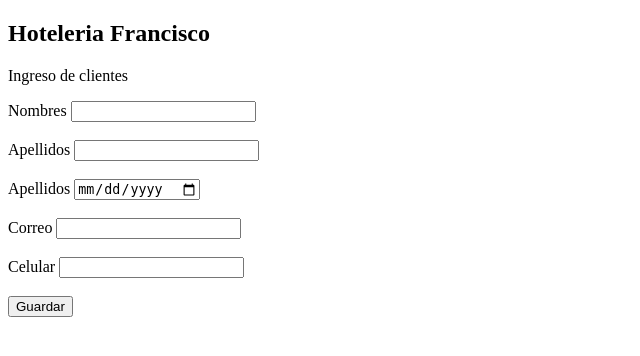
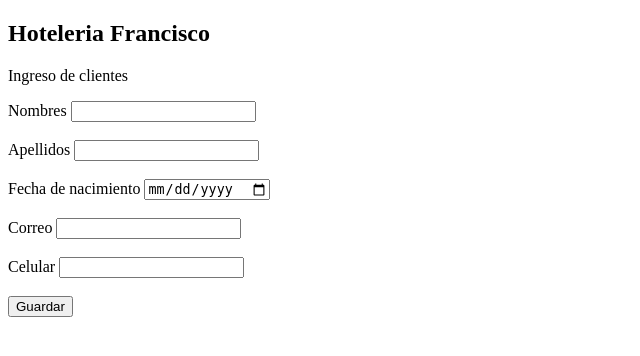
Before and after one commit to Marcwos/CRUD_RegistroClientes, a Flask app: page / in a window 1280 px wide. Shown: the top 356 px of the page, without its empty margins (0-640 px from the left). Run offline with Flask 3, Linux system fonts and the light colour scheme.

Commit message:
Cambio de palabras y ingreso de un dato

```diff
--- a/templates/index.html
+++ b/templates/index.html
@@ -17,7 +17,7 @@
             <label for="apellido">Apellidos</label>
             <input type="text" name="apellido" id="apellido"><br><br>
 
-            <label for="fecha_nacimiento">Apellidos</label>
+            <label for="fecha_nacimiento">Fecha de nacimiento</label>
             <input type="date" name="fecha_nacimiento" id="fecha_nacimiento"><br><br>
 
             <label for="correo">Correo</label>
```
Also changed, not shown: crudregistro.db.
